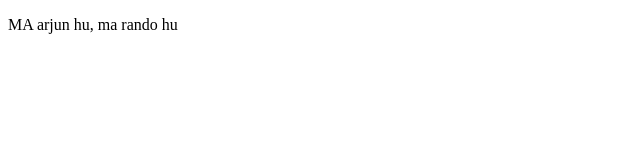
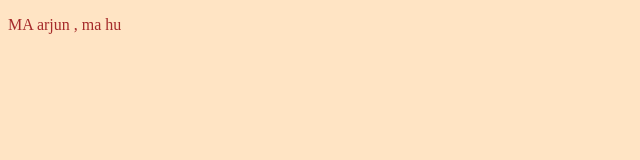
Before and after one commit to arjun805a/htmlben, a plain HTML site: page index.html in a window 1280 px wide. Shown: the whole page, without its empty margins (0-640 px from the left). Drawn offline with Linux system fonts and the light colour scheme.

Commit message:
changed color and added style

```diff
--- a/index.html
+++ b/index.html
@@ -4,9 +4,17 @@
     <meta charset="UTF-8">
     <meta name="viewport" content="width=device-width, initial-scale=1.0">
     <title>My Personal page</title>
+    <style>
+       body{
+        background-color: bisque;
+       }
+       p{
+        color: brown;
+       }
+    </style>
 </head>
 <body>
-    <p>MA arjun hu, ma rando hu</p>
+    <p>MA arjun , ma hu</p>
 
 </body>
 </html>
```
